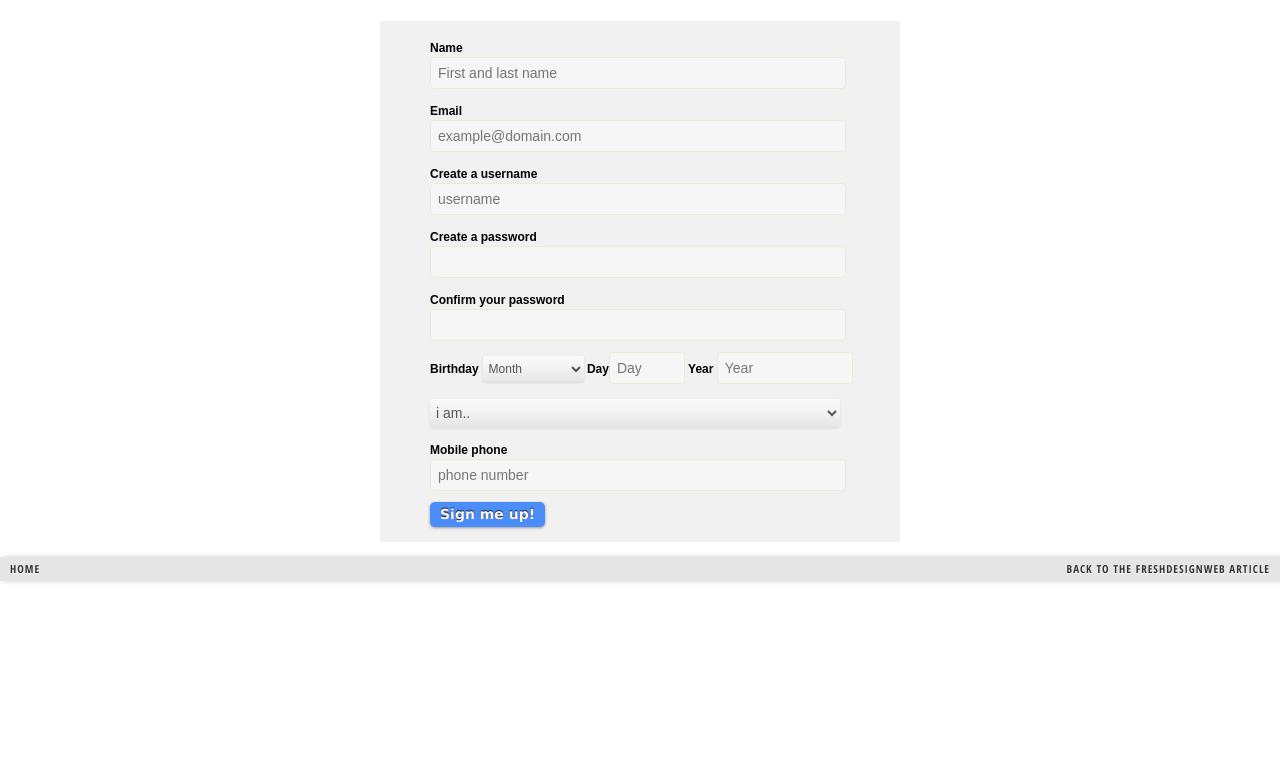
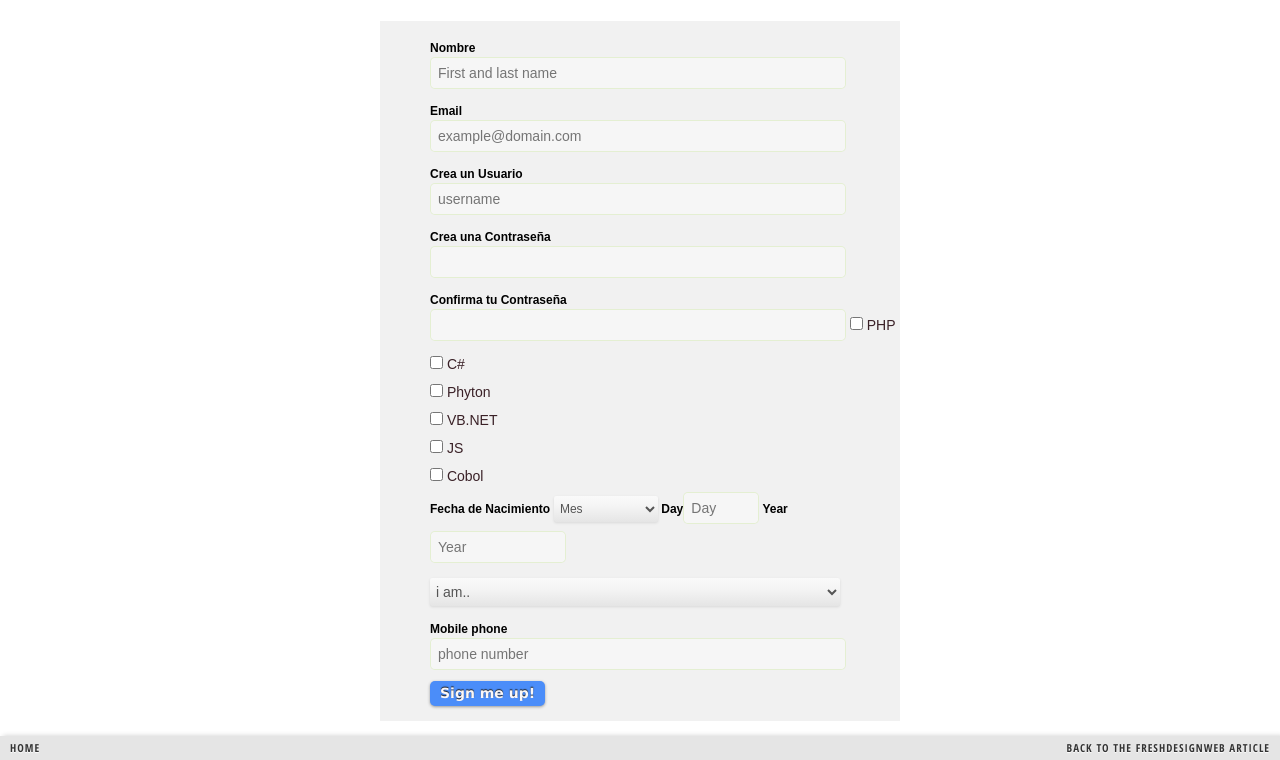
Before and after one commit to SarziDaniel/Paginaderegistro, a plain HTML site: page index.html in a window 1280 px wide. Shown: the part 123-883 px from the top of the page. Before the commit the page ends 800 px from the top, so only its background shows below. Drawn offline with Linux system fonts and the light colour scheme.

Commit message:
Agregados los checkbox de los lenguajes

```diff
--- a/index.html
+++ b/index.html
@@ -19,37 +19,44 @@
             </header>
       <div  class="form">
     		<form id="contactform">
-    			<p class="contact"><label for="name">Name</label></p>
+    			<p class="contact"><label for="name">Nombre</label></p>
     			<input id="name" name="name" placeholder="First and last name" required="" tabindex="1" type="text">
 
     			<p class="contact"><label for="email">Email</label></p>
     			<input id="email" name="email" placeholder="example@domain.com" required="" type="email">
 
-                <p class="contact"><label for="username">Create a username</label></p>
+                <p class="contact"><label for="username">Crea un Usuario</label></p>
     			<input id="username" name="username" placeholder="username" required="" tabindex="2" type="text">
 
-                <p class="contact"><label for="password">Create a password</label></p>
+                <p class="contact"><label for="password">Crea una Contraseña</label></p>
     			<input type="password" id="password" name="password" required="">
-                <p class="contact"><label for="repassword">Confirm your password</label></p>
+                <p class="contact"><label for="repassword">Confirma tu Contraseña</label></p>
     			<input type="password" id="repassword" name="repassword" required="">
 
+    			<input type="checkbox" name="vehicle" value="Bike"> PHP<br>
+    			<input type="checkbox" name="vehicle" value="Bike"> C#<br>
+    			<input type="checkbox" name="vehicle" value="Bike"> Phyton<br>
+    			<input type="checkbox" name="vehicle" value="Bike"> VB.NET<br>
+    			<input type="checkbox" name="vehicle" value="Bike"> JS<br>
+    			<input type="checkbox" name="vehicle" value="Bike"> Cobol<br>
+
                <fieldset>
-                 <label>Birthday</label>
+                 <label>Fecha de Nacimiento</label>
                   <label class="month">
                   <select class="select-style" name="BirthMonth">
-                  <option value="">Month</option>
-                  <option  value="01">January</option>
-                  <option value="02">February</option>
-                  <option value="03" >March</option>
-                  <option value="04">April</option>
-                  <option value="05">May</option>
-                  <option value="06">June</option>
-                  <option value="07">July</option>
-                  <option value="08">August</option>
-                  <option value="09">September</option>
-                  <option value="10">October</option>
-                  <option value="11">November</option>
-                  <option value="12" >December</option>
+                  <option value="">Mes</option>
+                  <option  value="01">Enero</option>
+                  <option value="02">Febrero</option>
+                  <option value="03" >Marzo</option>
+                  <option value="04">Abril</option>
+                  <option value="05">Mayo</option>
+                  <option value="06">Junio</option>
+                  <option value="07">Julio</option>
+                  <option value="08">Agosto</option>
+                  <option value="09">Septiembre</option>
+                  <option value="10">Octubre</option>
+                  <option value="11">Noviembre</option>
+                  <option value="12" >Diciembre</option>
                   </label>
                  </select>
                 <label>Day<input class="birthday" maxlength="2" name="BirthDay"  placeholder="Day" required=""></label>
```
